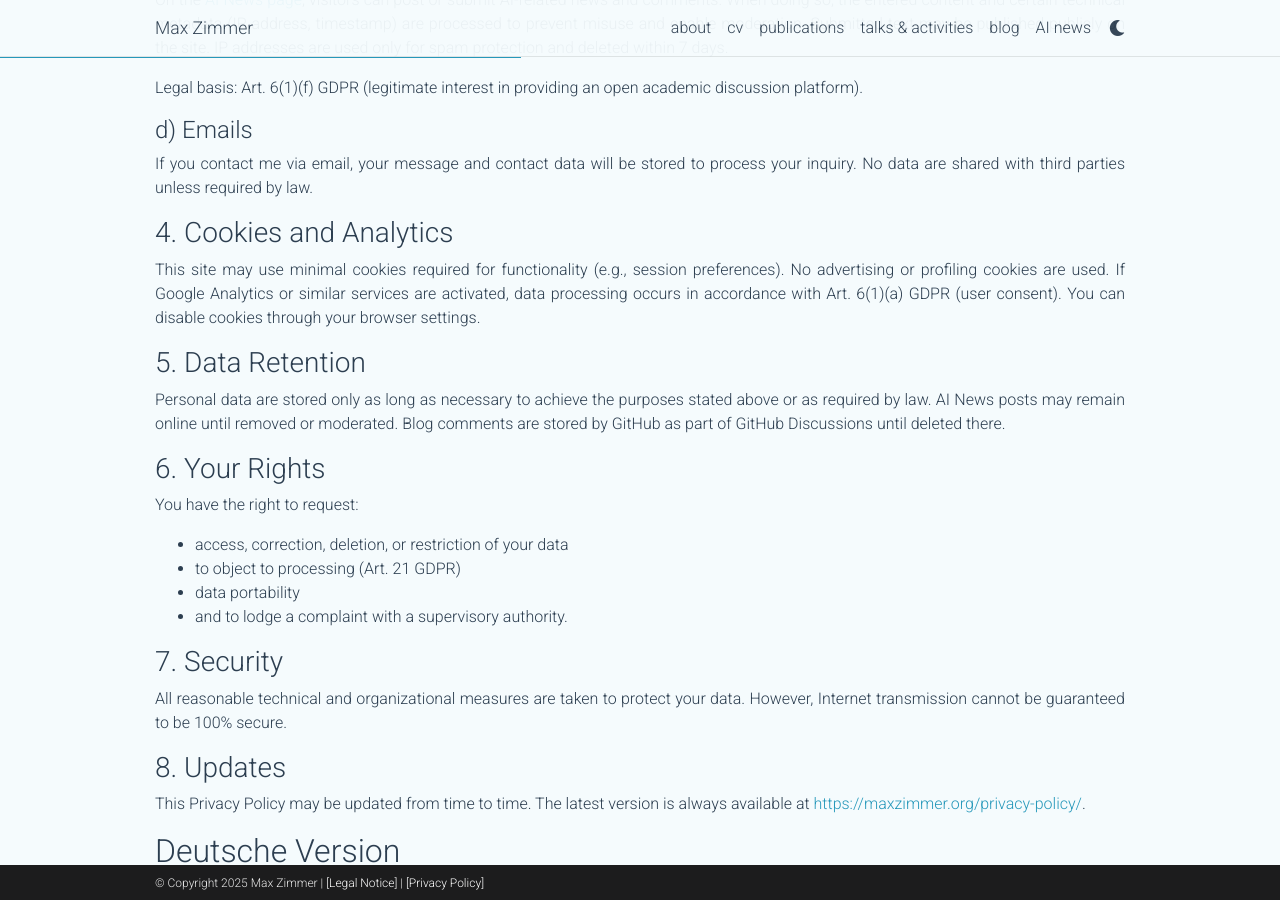
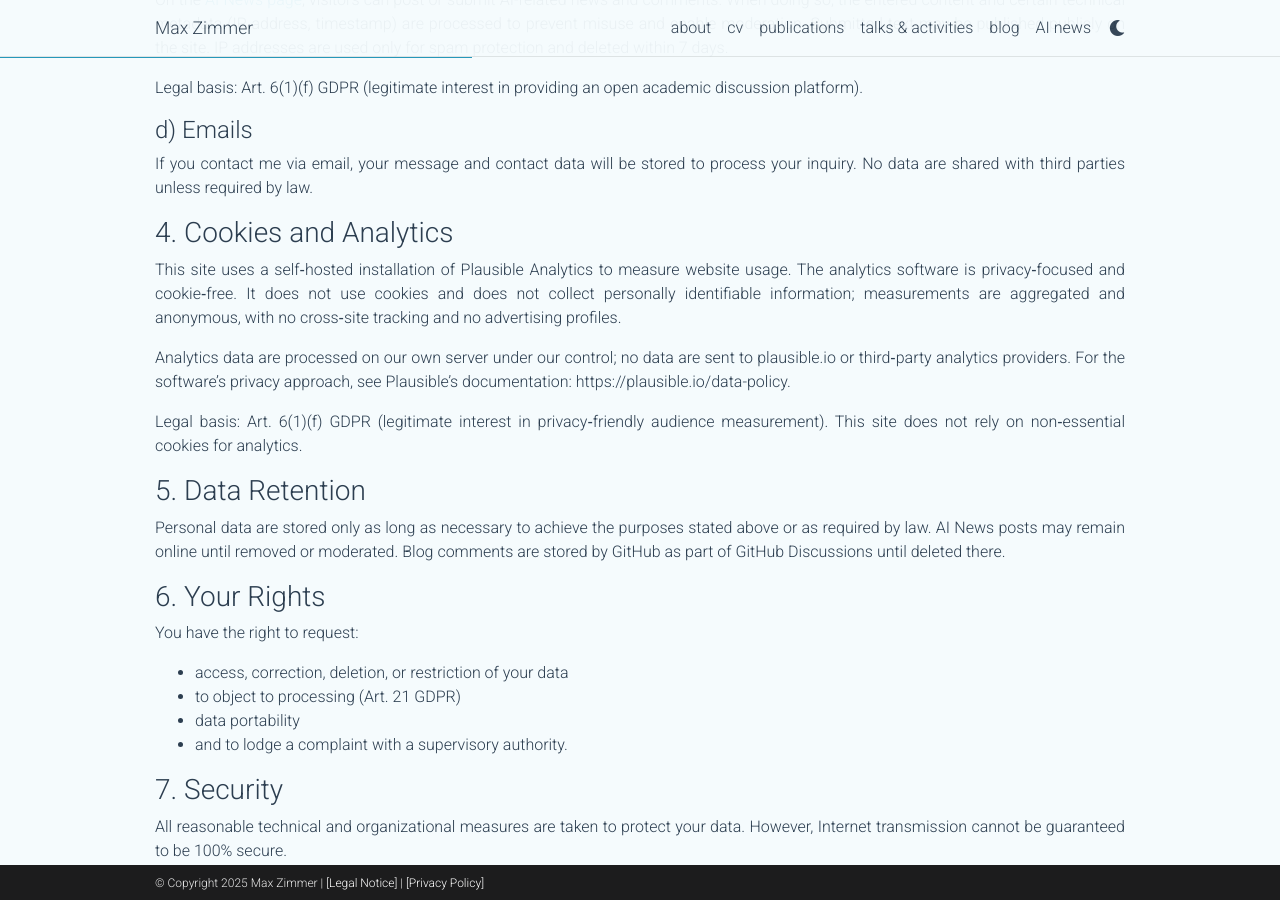
Before and after one commit to zimmer-m/zimmer-m.github.io, a Jekyll site: the page built from _pages/privacy-policy.md, in a window 1280 px wide and 900 px high, scrolled down 1191 px. Built offline with Jekyll 4.4.1, drawn with Linux system fonts in a browser that asks for light colours; comment, search, counter and statistics services are not loaded; a style sheet for code colours, icons or effects is not loaded; some of the changed text lies outside the part shown.

Commit message:
updated privacy-policy

```diff
--- a/_pages/privacy-policy.md
+++ b/_pages/privacy-policy.md
@@ -47,7 +47,11 @@ Legal basis: Art. 6(1)(f) GDPR (legitimate interest in providing an open academi
 If you contact me via email, your message and contact data will be stored to process your inquiry. No data are shared with third parties unless required by law.
 
 ### 4. Cookies and Analytics
-This site may use minimal cookies required for functionality (e.g., session preferences). No advertising or profiling cookies are used. If Google Analytics or similar services are activated, data processing occurs in accordance with Art. 6(1)(a) GDPR (user consent). You can disable cookies through your browser settings.
+This site uses a self‑hosted installation of Plausible Analytics to measure website usage. The analytics software is privacy‑focused and cookie‑free. It does not use cookies and does not collect personally identifiable information; measurements are aggregated and anonymous, with no cross‑site tracking and no advertising profiles.
+
+Analytics data are processed on our own server under our control; no data are sent to plausible.io or third‑party analytics providers. For the software’s privacy approach, see Plausible’s documentation: https://plausible.io/data-policy.
+
+Legal basis: Art. 6(1)(f) GDPR (legitimate interest in privacy‑friendly audience measurement). This site does not rely on non‑essential cookies for analytics.
 
 ### 5. Data Retention
 Personal data are stored only as long as necessary to achieve the purposes stated above or as required by law. AI News posts may remain online until removed or moderated. Blog comments are stored by GitHub as part of GitHub Discussions until deleted there.
@@ -114,7 +118,11 @@ Wenn Sie mich per E-Mail kontaktieren, werden Ihre Angaben zur Bearbeitung der A
 
 
 ### 4. Cookies und Analyse
-Diese Website verwendet nur technisch notwendige Cookies. Es findet kein Tracking zu Werbe- oder Profilingzwecken statt. Falls Analyse-Dienste wie Google Analytics aktiviert sind, erfolgt die Verarbeitung nur mit Ihrer Einwilligung (Art. 6 Abs. 1 lit. a DSGVO).
+Diese Website verwendet eine selbst gehostete Installation von Plausible Analytics zur Reichweitenmessung. Die Analysesoftware ist datenschutzfreundlich und setzt keine Cookies ein. Es werden keine personenbezogenen Daten erhoben; die Messungen sind aggregiert und anonym, ohne seitenübergreifendes Tracking und ohne Werbe‑Profiling.
+
+Die Analysedaten werden auf einem von uns betriebenen Server verarbeitet; es werden keine Daten an plausible.io oder sonstige Drittanbieter von Analytics übermittelt. Zum Datenschutzansatz der Software siehe die Hinweise von Plausible: https://plausible.io/data-policy.
+
+Rechtsgrundlage: Art. 6 Abs. 1 lit. f DSGVO (berechtigtes Interesse an einer datenschutzfreundlichen Reichweitenmessung). Für die Analyse setzt diese Website keine nicht zwingend erforderlichen Cookies ein.
 
 
 
```
